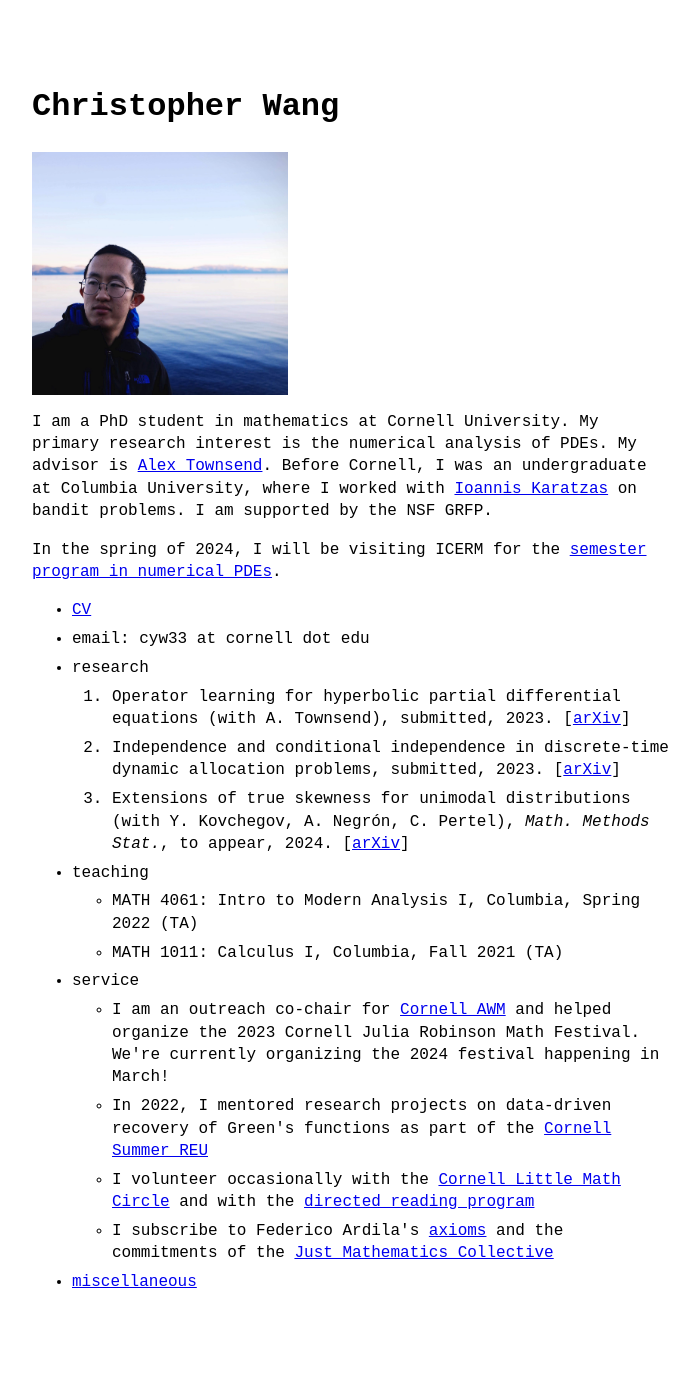
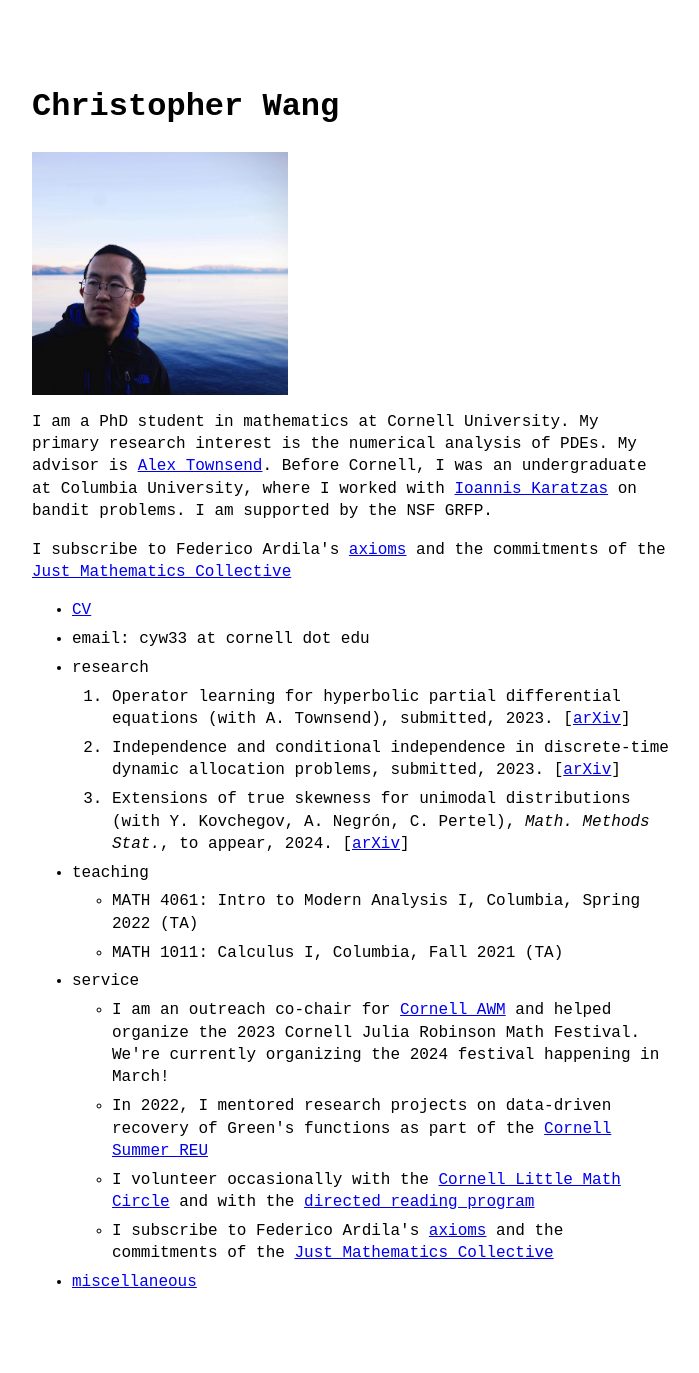
Before and after one commit to chriswang030/chriswang030.github.io, a Jekyll site: the page built from index.md, in a window 1280 px wide. Shown: the whole page, without its empty margins (288-987 px from the left). Built offline with Jekyll 4.4.1, drawn with Linux system fonts in a browser that asks for light colours.

Commit message:
CV update, layout update

```diff
--- a/_layouts/home.html
+++ b/_layouts/home.html
@@ -19,9 +19,9 @@ layout: default
     problems. I am supported by the NSF GRFP.
   </p>
   <p>
-    In the spring of 2024, I will be visiting ICERM for the
-    <a href="https://icerm.brown.edu/programs/sp-s24/">semester program in
-    numerical PDEs</a>.
+    I subscribe to Federico Ardila's <a href='https://fardila.com/'>axioms</a> and
+    the commitments of the <a href='https://www.justmathematicscollective.net/'>
+    Just Mathematics Collective</a>
   </p>
 </header>
 
```
